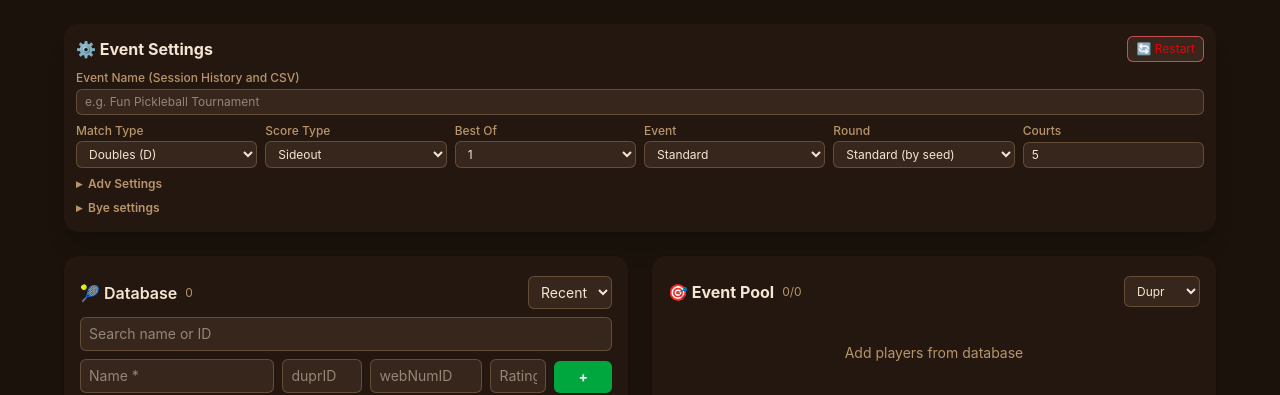
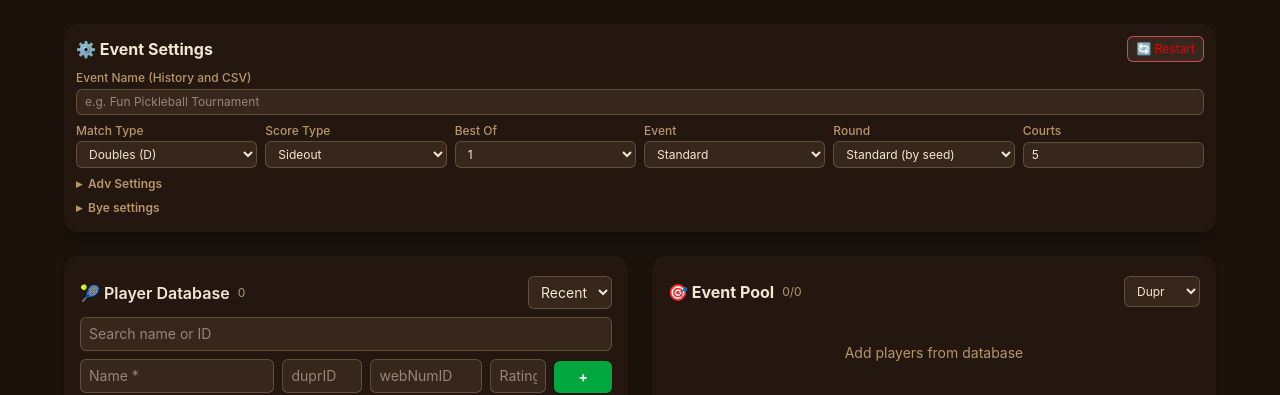
Before and after one commit to frankgqz/pickleball, a Next.js app: page / in a window 1280 px wide. Shown: the part 120-515 px from the top of the page. Built offline with nearby package versions, Linux system fonts and the light colour scheme; no server answers.

Commit message:
Labels: 'Event Name (History and CSV)', heading back to 'Player Database'

```diff
--- a/components/PlayerDatabase.tsx
+++ b/components/PlayerDatabase.tsx
@@ -226,7 +226,7 @@ export default function PlayerDatabase({
       {/* Header */}
       <div className="flex flex-col gap-2 mb-2 pt-1">
         <div className="flex items-center gap-2">
-          <h2 className="text-base font-semibold">🎾 Database</h2>
+          <h2 className="text-base font-semibold">🎾 Player Database</h2>
           <div className="text-xs text-subtext">{players.length}</div>
           <select
             value={sortBy}
--- a/components/SettingsPanel.tsx
+++ b/components/SettingsPanel.tsx
@@ -42,7 +42,7 @@ export default function SettingsPanel({ config, updateConfig, onRestartEvent, se
       {/* Event Name (full row) + session rename */}
       <div className="flex items-end gap-2 mb-2">
         <div className="flex-1 min-w-0">
-          <label className="text-xs font-medium text-subtext mb-0.5 block">Event Name (Session History and CSV)</label>
+          <label className="text-xs font-medium text-subtext mb-0.5 block">Event Name (History and CSV)</label>
           <input
             type="text"
             value={config.eventName || ""}
```
